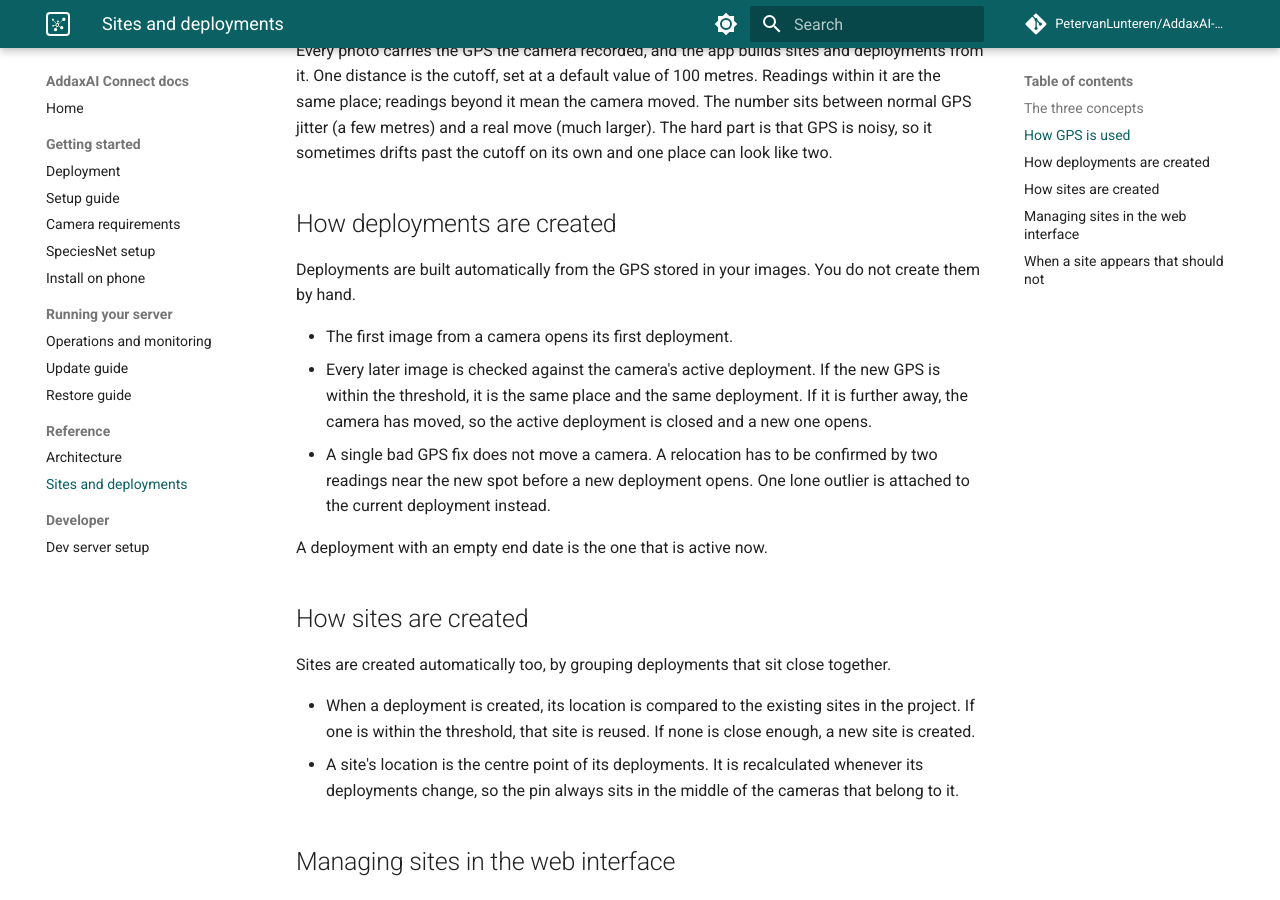
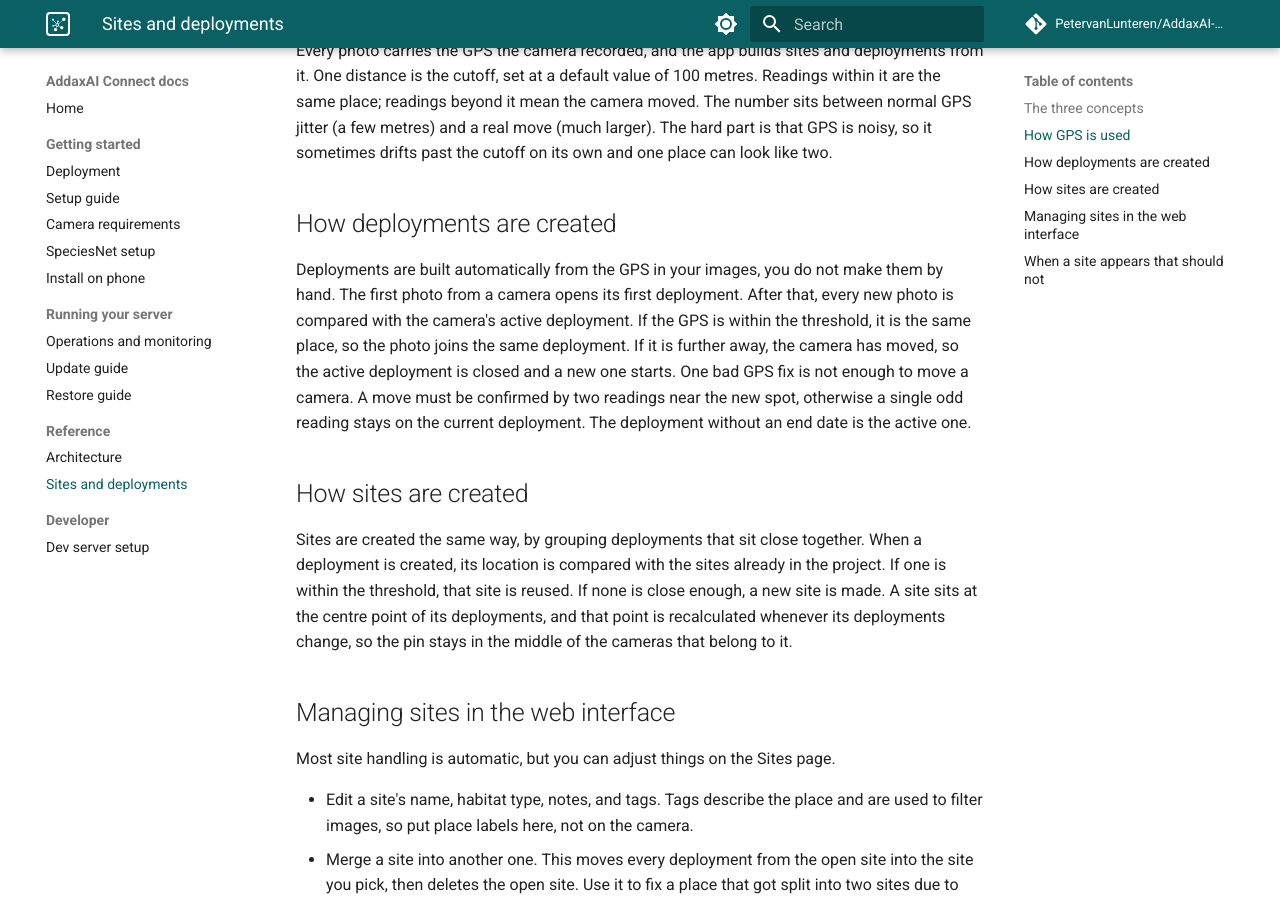
Before and after one commit to PetervanLunteren/AddaxAI-Connect, an MkDocs documentation site: the page built from docs/sites-and-deployments.md, in a window 1280 px wide and 900 px high, scrolled down 679 px. Built offline with MkDocs 1.6.1 and Material for MkDocs 9.7.7, drawn with Linux system fonts in a browser that asks for light colours; comment, search, counter and statistics services are not loaded.

Commit message:
docs: make the create sections read as prose, not bullet lists

```diff
--- a/docs/sites-and-deployments.md
+++ b/docs/sites-and-deployments.md
@@ -18,20 +18,11 @@ Every photo carries the GPS the camera recorded, and the app builds sites and de
 
 ## How deployments are created
 
-Deployments are built automatically from the GPS stored in your images. You do not create them by hand.
-
-- The first image from a camera opens its first deployment.
-- Every later image is checked against the camera's active deployment. If the new GPS is within the threshold, it is the same place and the same deployment. If it is further away, the camera has moved, so the active deployment is closed and a new one opens.
-- A single bad GPS fix does not move a camera. A relocation has to be confirmed by two readings near the new spot before a new deployment opens. One lone outlier is attached to the current deployment instead.
-
-A deployment with an empty end date is the one that is active now.
+Deployments are built automatically from the GPS in your images, you do not make them by hand. The first photo from a camera opens its first deployment. After that, every new photo is compared with the camera's active deployment. If the GPS is within the threshold, it is the same place, so the photo joins the same deployment. If it is further away, the camera has moved, so the active deployment is closed and a new one starts. One bad GPS fix is not enough to move a camera. A move must be confirmed by two readings near the new spot, otherwise a single odd reading stays on the current deployment. The deployment without an end date is the active one.
 
 ## How sites are created
 
-Sites are created automatically too, by grouping deployments that sit close together.
-
-- When a deployment is created, its location is compared to the existing sites in the project. If one is within the threshold, that site is reused. If none is close enough, a new site is created.
-- A site's location is the centre point of its deployments. It is recalculated whenever its deployments change, so the pin always sits in the middle of the cameras that belong to it.
+Sites are created the same way, by grouping deployments that sit close together. When a deployment is created, its location is compared with the sites already in the project. If one is within the threshold, that site is reused. If none is close enough, a new site is made. A site sits at the centre point of its deployments, and that point is recalculated whenever its deployments change, so the pin stays in the middle of the cameras that belong to it.
 
 ## Managing sites in the web interface
 
```
